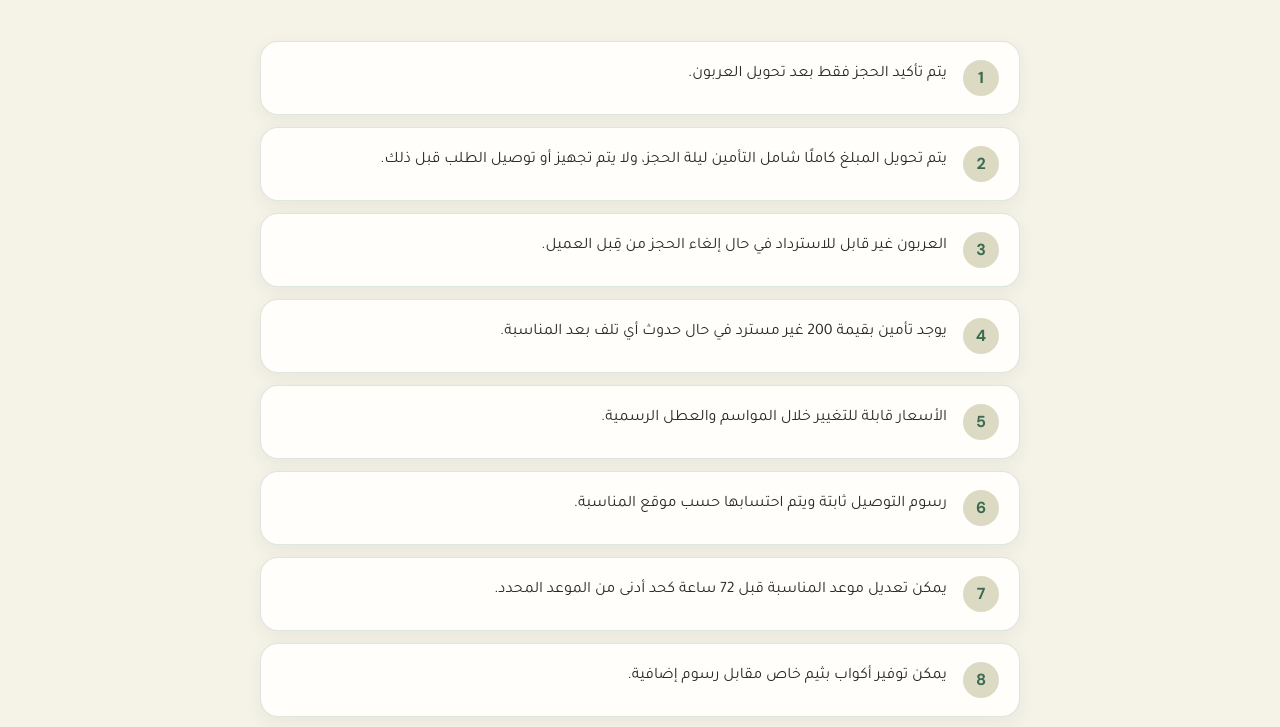
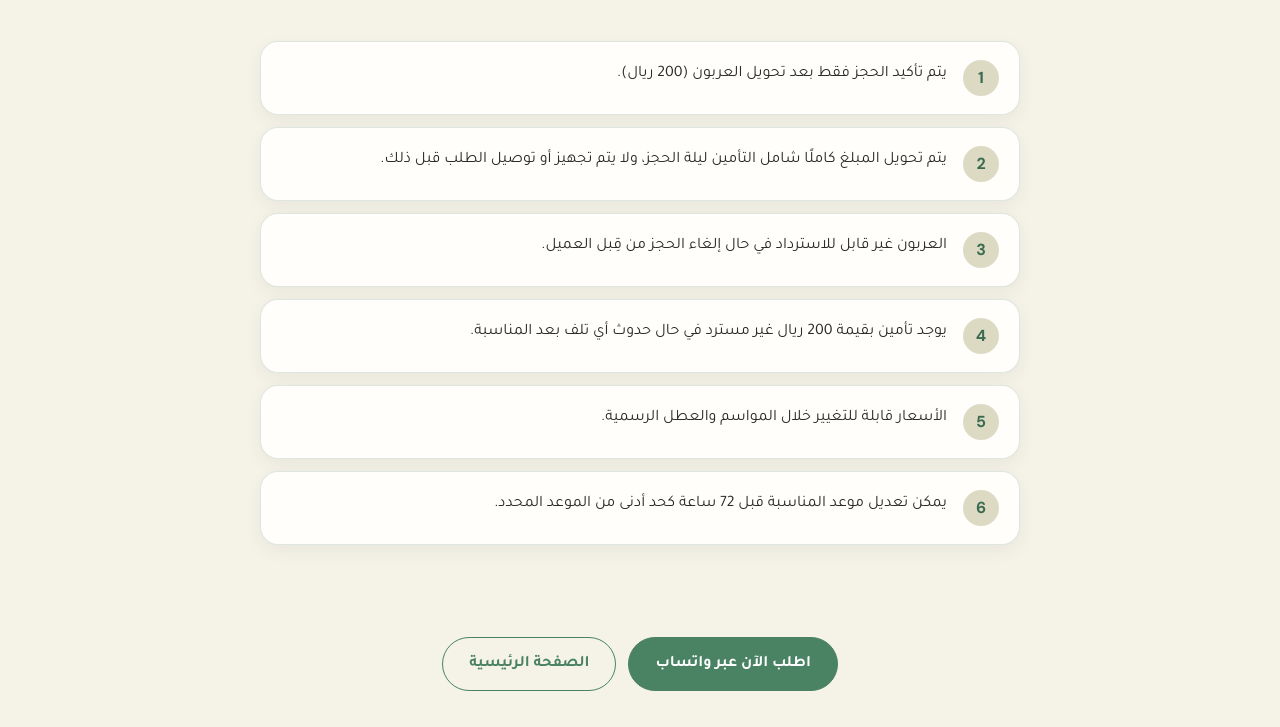
Before and after one commit to ZiaZone/ZiaZone, a plain HTML site: page policy.html in a window 1280 px wide. Shown: the part 225-952 px from the top of the page. Drawn offline with Linux system fonts and the light colour scheme.

Commit message:
Add files via upload

```diff
--- a/policy.html
+++ b/policy.html
@@ -318,20 +318,17 @@
 
     <div class="page-body">
       <ol class="policy-list">
-        <li>يتم تأكيد الحجز فقط بعد تحويل العربون.</li>
+        <li>يتم تأكيد الحجز فقط بعد تحويل العربون (200 ريال).</li>
         <li>يتم تحويل المبلغ كاملًا شامل التأمين ليلة الحجز، ولا يتم تجهيز أو توصيل الطلب قبل ذلك.</li>
         <li>العربون غير قابل للاسترداد في حال إلغاء الحجز من قِبل العميل.</li>
-        <li>يوجد تأمين بقيمة 200 غير مسترد في حال حدوث أي تلف بعد المناسبة.</li>
+        <li>يوجد تأمين بقيمة 200 ريال غير مسترد في حال حدوث أي تلف بعد المناسبة.</li>
         <li>الأسعار قابلة للتغيير خلال المواسم والعطل الرسمية.</li>
-        <li>رسوم التوصيل ثابتة ويتم احتسابها حسب موقع المناسبة.</li>
         <li>يمكن تعديل موعد المناسبة قبل 72 ساعة كحد أدنى من الموعد المحدد.</li>
-        <li>يمكن توفير أكواب بثيم خاص مقابل رسوم إضافية.</li>
       </ol>
     </div>
 
     <div class="link-row page-actions" id="contact">
       <a class="button js-wa" href="https://wa.me/966573503365" target="_blank" rel="noopener">اطلب الآن عبر واتساب</a>
-      <a class="button button-outline" href="menu.html">عرض المنيو</a>
       <a class="button button-outline" href="index.html">الصفحة الرئيسية</a>
     </div>
   </main>
```
